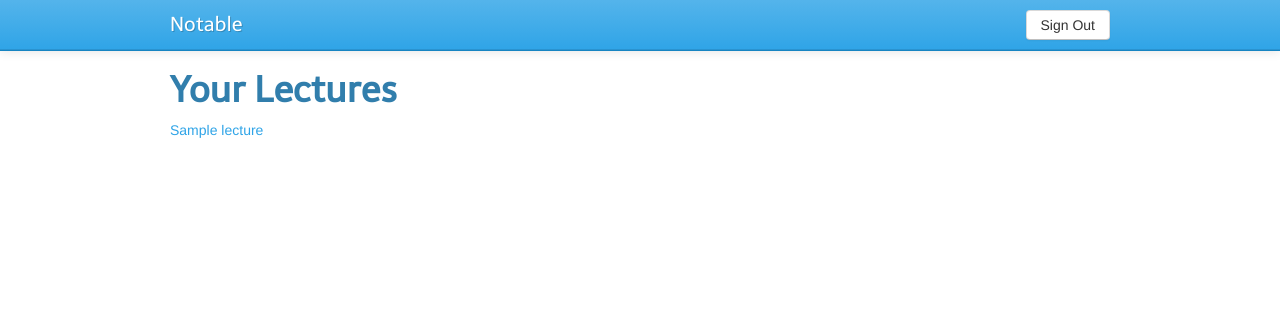
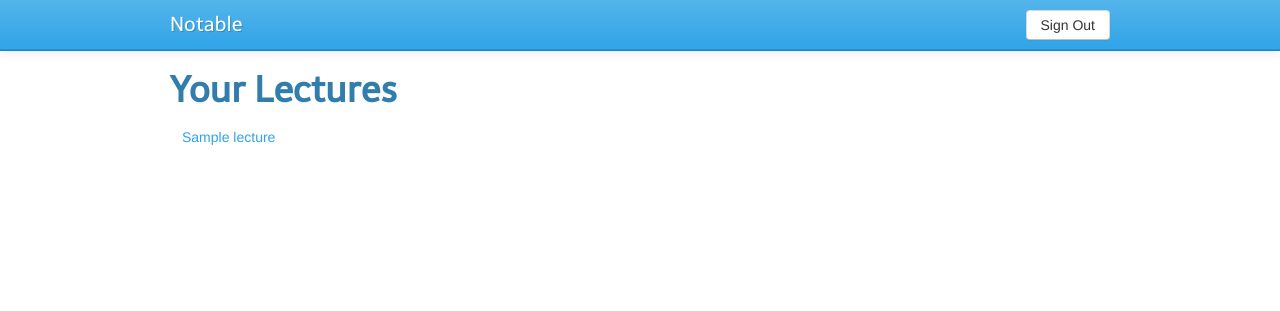
Before and after one commit to igul222/Notable, a Rails app: page /lectures in a window 1280 px wide. Shown: the top 311 px of the page. Run offline with Rails 7, Linux system fonts and the light colour scheme; a user stored in the database is signed in; tables that the repository leaves empty hold one stand-in row (values such as "Sample post"); parts of the project's set-up code (start-up, migrations or seed data) failed here and were passed over.

Commit message:
nicely formatted lectures view with bootstrap stacked nav

```diff
--- a/app/views/lectures/index.html.erb
+++ b/app/views/lectures/index.html.erb
@@ -6,8 +6,12 @@
 
 <div class="row">
   <div class="span12">
+  	<ul class="nav nav-pills nav-stacked">
     <% for lecture in @lectures %>
-      <%= link_to lecture.title, lecture_path(lecture) %>
+    <li>
+      <%= link_to lecture.title, lecture_path(lecture)%>
     <% end %>
+    </li>
+    </ul>
   </div>
 </div>
```
